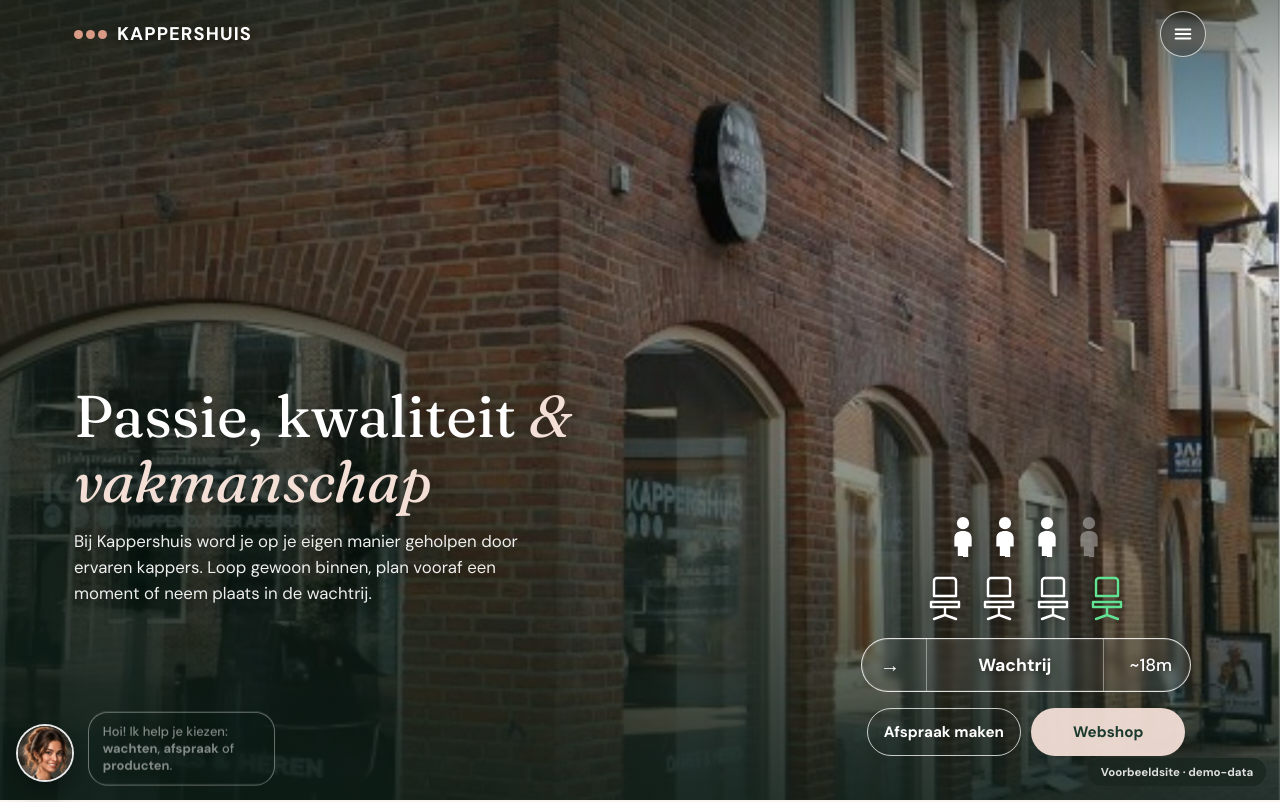
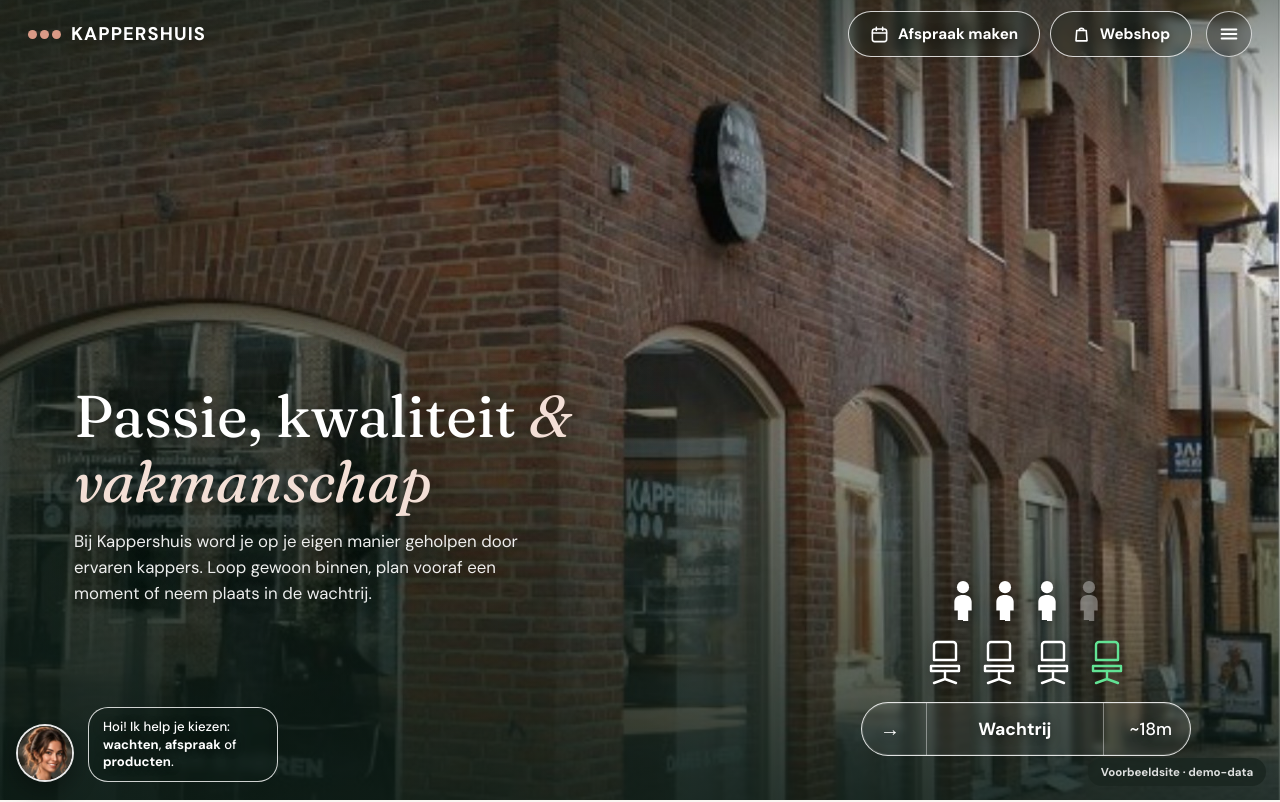
Before and after one commit to martiendejong/kappershuis-meppel-preview, a plain HTML site: page index.html in a window 1280 px wide. Shown: the top 802 px of the page. Drawn offline with Linux system fonts and the light colour scheme.

Commit message:
Desktop: sticky header met logo links, Afspraak maken + Webshop en hamburger rechts
Co-Authored-By: Claude Sonnet 5.5 <noreply@anthropic.com>
Claude-Session: https://claude.ai/code/session_01NsubW4xFbujLYSbS7kJLgh

```diff
--- a/index.html
+++ b/index.html
@@ -298,6 +298,19 @@ footer.site p{color:var(--muted)}
   .mbar a,.mbar button{font:700 .98rem var(--sans);display:flex;align-items:center;justify-content:center;gap:9px;color:#fff;background:rgba(14,30,23,.25);border:1.5px solid rgba(255,255,255,.8);border-radius:999px;padding:.8rem .6rem;text-decoration:none;cursor:pointer;backdrop-filter:blur(4px);text-shadow:0 1px 8px rgba(0,0,0,.5)}
   .mbar svg{width:20px;height:20px}
 }
+
+/* desktop: header sticky met logo links, knoppen + hamburger rechts */
+.nav-actions{display:none}
+@media(min-width:901px){
+  header{position:fixed;transition:background .3s,backdrop-filter .3s}
+  header .wrap{max-width:none;padding-left:28px;padding-right:28px}
+  header.solid{background:rgba(18,38,29,.86);backdrop-filter:blur(10px)}
+  .nav-actions{display:flex;gap:10px;margin-left:auto;margin-right:14px}
+  .nav-actions a,.nav-actions button{font:700 .95rem var(--sans);display:flex;align-items:center;gap:9px;color:#fff;background:rgba(14,30,23,.25);border:1.5px solid rgba(255,255,255,.8);border-radius:999px;height:46px;padding:0 1.3rem;text-decoration:none;cursor:pointer;backdrop-filter:blur(4px);text-shadow:0 1px 8px rgba(0,0,0,.5)}
+  .nav-actions a:hover,.nav-actions button:hover{background:rgba(255,255,255,.18)}
+  .nav-actions svg{width:19px;height:19px}
+  .q-actions{display:none}
+}
 @media(prefers-reduced-motion:reduce){*{animation:none!important;transition:none!important}}
 </style>
 </head>
@@ -306,6 +319,7 @@ footer.site p{color:var(--muted)}
 <header>
   <div class="wrap nav">
     <a class="logo" href="#top"><i><b></b><b></b><b></b></i>KAPPERSHUIS</a>
+    <div class="nav-actions"><button type="button" id="headAfspraak"><svg viewBox="0 0 24 24" fill="none" stroke="currentColor" stroke-width="2" stroke-linecap="round"><rect x="3" y="5" width="18" height="16" rx="3"/><path d="M3 10h18M8 3v4M16 3v4"/></svg>Afspraak maken</button><a href="#webshop"><svg viewBox="0 0 24 24" fill="none" stroke="currentColor" stroke-width="2" stroke-linecap="round" stroke-linejoin="round"><path d="M6 7h12l1 13H5L6 7z"/><path d="M9 7a3 3 0 0 1 6 0"/></svg>Webshop</a></div>
     <button class="burger" id="burger" type="button" aria-label="Menu openen" aria-expanded="false" aria-controls="menu"><svg viewBox="0 0 24 24" fill="none" stroke="currentColor" stroke-width="2.2" stroke-linecap="round"><path d="M4 7h16M4 12h16M4 17h16"/></svg></button>
   </div>
 </header>
@@ -629,8 +643,10 @@ $('#sheetGo').addEventListener('click',()=>{
 });
 $('#sheetClose').addEventListener('click',closeSheet);
 sheet.addEventListener('click',e=>{if(e.target===sheet)closeSheet()});
-['#barAfspraak','#afspraakBtn','#bookBtn'].forEach(sel=>{const el=document.querySelector(sel);if(el)el.addEventListener('click',e=>{e.preventDefault();openSheet()})});
+['#barAfspraak','#headAfspraak','#afspraakBtn','#bookBtn'].forEach(sel=>{const el=document.querySelector(sel);if(el)el.addEventListener('click',e=>{e.preventDefault();openSheet()})});
 document.addEventListener('keydown',e=>{if(e.key==='Escape')closeSheet()});
+
+addEventListener('scroll',()=>document.querySelector('header').classList.toggle('solid',scrollY>60),{passive:true});
 </script>
 </body>
 </html>
```
